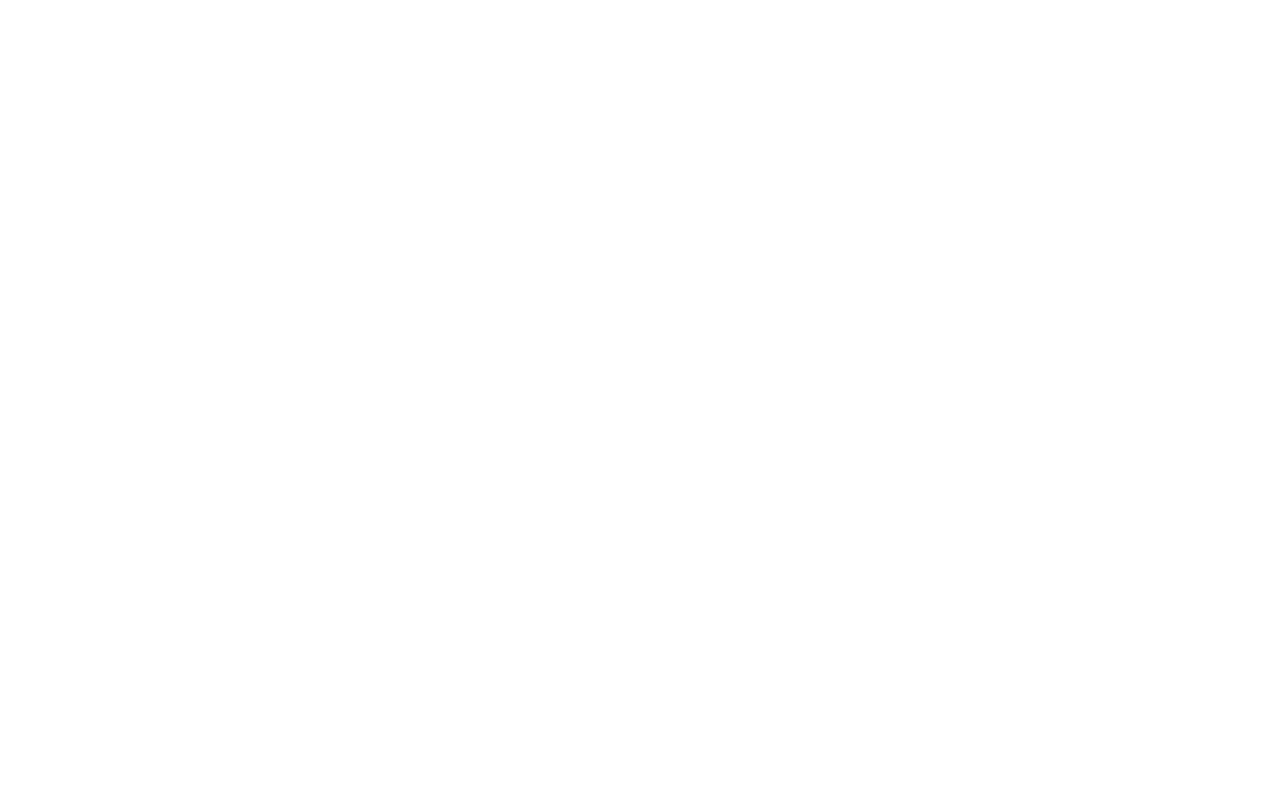
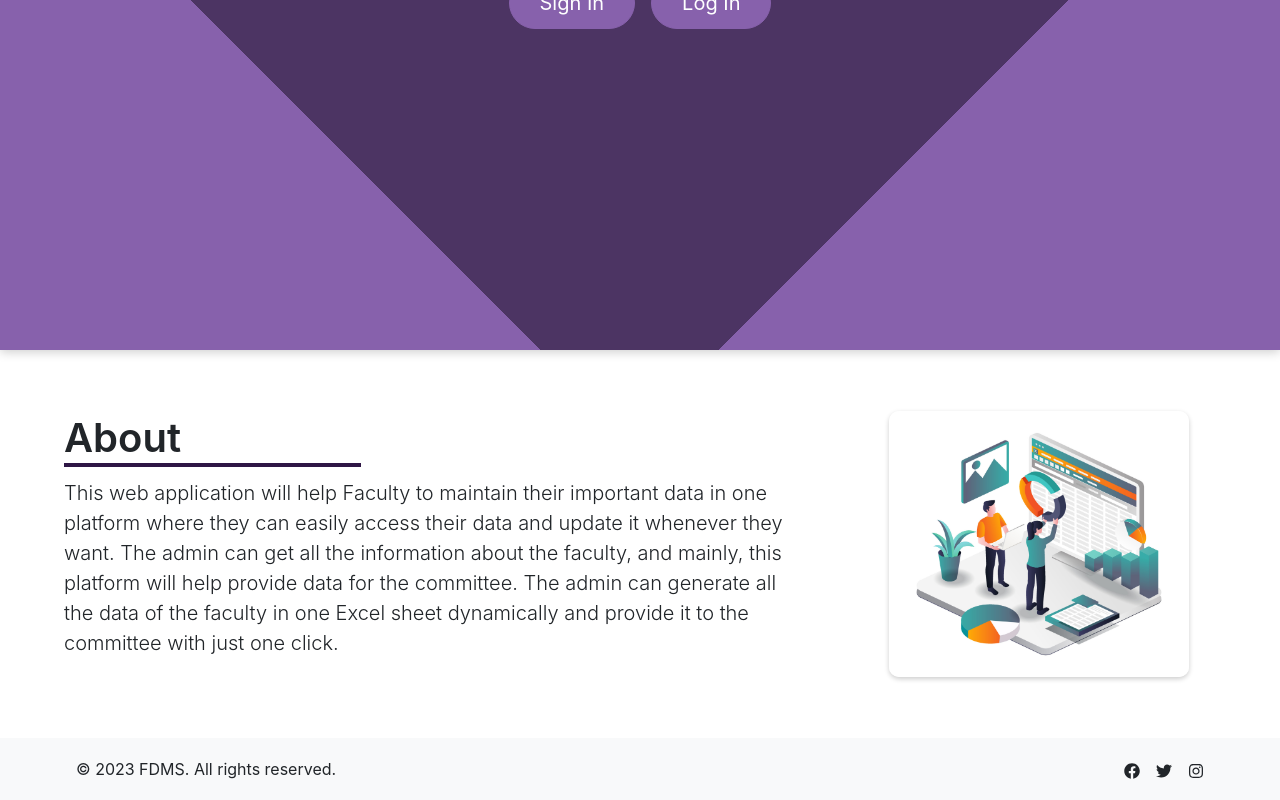
Before and after one commit to Khanshujaath007/fdms-frontend, a React (Create React App) app: page / in a window 1280 px wide. Shown: the part 518-1318 px from the top of the page. Before the commit the page ends 824 px from the top, so only its background shows below. Built offline with nearby package versions, Linux system fonts and the light colour scheme.

Commit message:
solved some conflits and fixed bugs, added routes

```diff
--- a/public/index.html
+++ b/public/index.html
@@ -1,21 +1,5 @@
 <!DOCTYPE html>
 <html lang="en">
-<<<<<<< HEAD
-  <head>
-    <meta charset="utf-8" />
-    <link rel="icon" href="%PUBLIC_URL%/favicon.ico" />
-    <meta name="viewport" content="width=device-width, initial-scale=1" />
-    <meta name="theme-color" content="#000000" />
-    <meta
-      name="description"
-      content="Web site created using create-react-app"
-    />
-    <!--
-      manifest.json provides metadata used when your web app is installed on a
-      user's mobile device or desktop. See https://developers.google.com/web/fundamentals/web-app-manifest/
-    -->
-    <!--
-=======
 
 <head>
   <meta charset="utf-8" />
@@ -30,7 +14,6 @@
     -->
   <link rel="manifest" href="%PUBLIC_URL%/manifest.json" />
   <!--
->>>>>>> af44885b10fd34c63f0309b713bd11bcbb6ea753
       Notice the use of %PUBLIC_URL% in the tags above.
       It will be replaced with the URL of the `public` folder during the build.
       Only files inside the `public` folder can be referenced from the HTML.
@@ -39,7 +22,6 @@
       work correctly both with client-side routing and a non-root public URL.
       Learn how to configure a non-root public URL by running `npm run build`.
     -->
-<<<<<<< HEAD
 
     <link
       rel="stylesheet"
@@ -52,14 +34,12 @@
       integrity="sha384-ggOyR0iXCbMQv3Xipma34MD+dH/1fQ784/j6cY/iJTQUOhcWr7x9JvoRxT2MZw1T"
       crossorigin="anonymous"
     />
-=======
   <link rel="stylesheet" href="https://cdn.jsdelivr.net/npm/bulma@0.9.4/css/bulma.min.css">
   <link rel="stylesheet" href="https://cdnjs.cloudflare.com/ajax/libs/font-awesome/5.15.3/css/all.min.css" />
   <link rel="stylesheet" href="https://cdn.jsdelivr.net/npm/bootstrap@5.3.0/dist/css/bootstrap.min.css"
     integrity="sha384-9ndCyUaIbzAi2FUVXJi0CjmCapSmO7SnpJef0486qhLnuZ2cdeRhO02iuK6FUUVM" crossorigin="anonymous" />
   <title>React App</title>
 </head>
->>>>>>> af44885b10fd34c63f0309b713bd11bcbb6ea753
 
 <body>
   <noscript>You need to enable JavaScript to run this app.</noscript>
--- a/src/App.js
+++ b/src/App.js
@@ -1,12 +1,19 @@
 import "./App.css";
+import { BrowserRouter as Router, Route, Routes } from "react-router-dom";
 import Header from "./components/Header/Header";
 import Footer from "./components/Footer/Footer";
+import Home from "./components/HomePage/Home";
+import Login from "./components/LoginForm/Loginform";
 function App() {
   return (
-    <div className="App">
-      <Header></Header>
-      <Footer></Footer>
-    </div>
+    <Router>
+      <div className="App">
+        <Routes>
+          <Route path="/" element={<Home />}></Route>
+          <Route path="/login" element={<Login />}></Route>
+        </Routes>
+      </div>
+    </Router>
   );
 }
 
--- a/src/components/Footer/Footer.css
+++ b/src/components/Footer/Footer.css
@@ -1,10 +1,16 @@
-.footer{
-    padding-bottom: 1.2em !important;
-    padding-top: 1.2em !important;
+.footer {
+    padding: 1.2em 0;
+
 }
+.footer-container {
+    display: flex;
+    justify-content: center;
+    align-items: center;
+    height: 100%;
+  }
 
 @media screen and (max-width: 768px) {
-    .footer-text{
+    .footer-text {
         font-size: 0.8em !important;
     }
 }
--- a/src/components/Footer/Footer.js
+++ b/src/components/Footer/Footer.js
@@ -5,7 +5,8 @@
 
 const Footer = () => {
   return (
-    <footer className="footer bg-body-tertiary black-text"> {/* Add the footer class here */}
+    <footer className="footer bg-body-tertiary black-text">
+     <div className="footer-container">
       <Container className="d-flex justify-content-center align-items-center">
         <p className="text-dark mb-0 footer-text">© 2023 FDMS. All rights reserved.</p>
         <div className="ms-auto">
@@ -20,6 +21,7 @@
           </a>
         </div>
       </Container>
+      </div>
     </footer>
   );
 };
--- a/src/components/HomePage/Home.js
+++ b/src/components/HomePage/Home.js
@@ -1,7 +1,7 @@
 import React from 'react';
 import { Container, Button } from 'react-bootstrap';
 import './Home.css';
-import homeImg from '../../Image/Vector_Art_for_excel.jpg';
+import homeImg from '../../Assets/Image/Vector_Art_for_excel.jpg';
 import Header from '../Header/Header.js';
 import Footer from '../Footer/Footer.js';
 
--- a/src/components/LoginForm/Loginform.css
+++ b/src/components/LoginForm/Loginform.css
@@ -10,7 +10,7 @@
     top: 50%;
     left: 50%;
     transform: translate(-50%, -50%);
-    max-width: 700px;
+    max-width: 500px !important;
     padding: 30px;
     border: 1px solid #ccc;
     border-radius: 8px;
```
